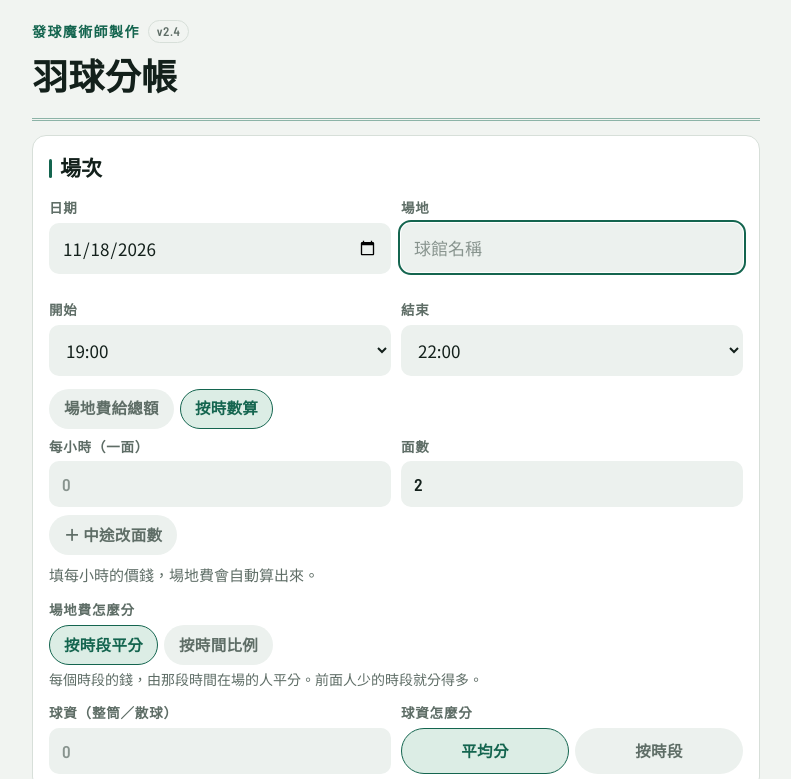
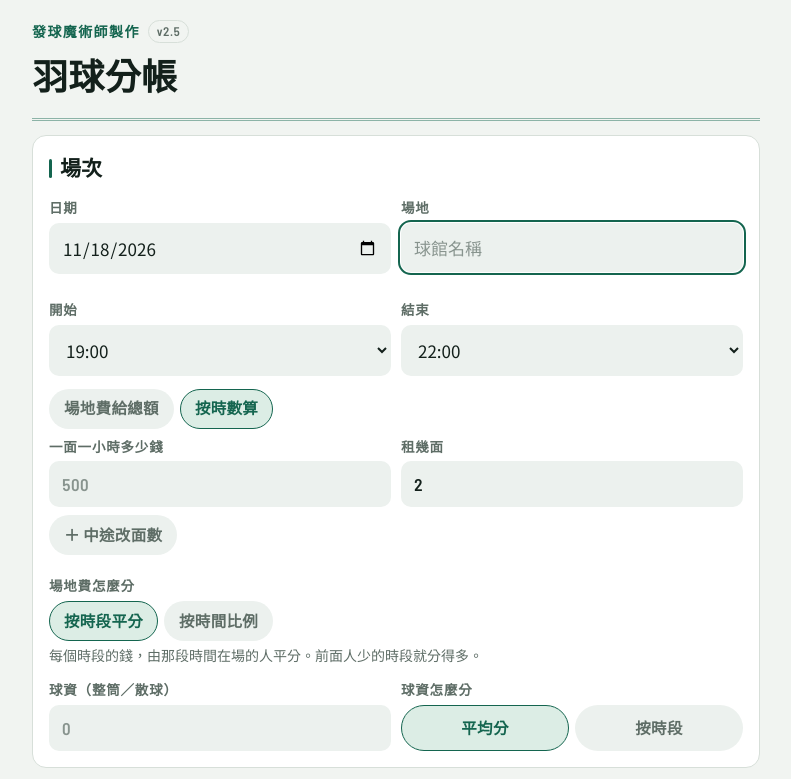
Before and after one commit to residuehank-max/badminton, a plain HTML site: page index.html in a window 1280 px wide. Both pictures are taken after a click on the button "清空示範". Shown: the top 779 px of the page, without its empty margins (244-1035 px from the left). Drawn offline with Linux system fonts and the light colour scheme.

Commit message:
v2.5 場地費欄位改白話：一面一小時多少錢、租幾面
Co-Authored-By: Claude Opus 5.5 <noreply@anthropic.com>
Claude-Session: https://claude.ai/code/session_01TiozgFuaYwXJgRnKBcZCeN

```diff
--- a/index.html
+++ b/index.html
@@ -218,7 +218,7 @@ input[type=date]::-webkit-date-and-time-value{text-align:left}
 <body>
 <main class="wrap">
   <header class="head">
-    <p class="by">發球魔術師製作<span class="ver">v2.4</span></p>
+    <p class="by">發球魔術師製作<span class="ver">v2.5</span></p>
     <h1>羽球分帳</h1>
   </header>
   <div class="rule"></div>
@@ -266,11 +266,11 @@ input[type=date]::-webkit-date-and-time-value{text-align:left}
       <div id="boxHour">
         <div class="grid g2">
           <div class="field">
-            <label for="feeHour">每小時（一面）</label>
-            <input type="number" id="feeHour" inputmode="numeric" min="0" step="10" placeholder="0">
+            <label for="feeHour">一面一小時多少錢</label>
+            <input type="number" id="feeHour" inputmode="numeric" min="0" step="10" placeholder="500">
           </div>
           <div class="field">
-            <label for="courts" id="courtsLabel">面數</label>
+            <label for="courts" id="courtsLabel">租幾面</label>
             <input type="number" id="courts" inputmode="numeric" min="1" step="1" value="1">
           </div>
         </div>
@@ -741,7 +741,7 @@ input[type=date]::-webkit-date-and-time-value{text-align:left}
     var r = compute();
 
     var perHour = num(el.feeHour.value);
-    el.courtsLabel.textContent = changes.length ? "一開始幾面" : "面數";
+    el.courtsLabel.textContent = changes.length ? "一開始租幾面" : "租幾面";
     el.feeCalc.textContent = "";
     if(perHour > 0 && r.totalMin > 0){
       var b = document.createElement("b");
@@ -750,9 +750,9 @@ input[type=date]::-webkit-date-and-time-value{text-align:left}
       el.feeCalc.appendChild(b);
       if(r.plan.length <= 1){
         el.feeCalc.appendChild(document.createTextNode(
-          "　" + perHour + " × " + (r.plan.length ? r.plan[0].n : 1) + " 面 × " + fmtDur(r.totalMin)));
+          "　$" + perHour + " × " + (r.plan.length ? r.plan[0].n : 1) + " 面 × " + fmtDur(r.totalMin)));
       } else {
-        el.feeCalc.appendChild(document.createTextNode("　每面每小時 " + perHour));
+        el.feeCalc.appendChild(document.createTextNode("　一面一小時 $" + perHour));
         r.plan.forEach(function(s){
           var line = document.createElement("span");
           line.style.display = "block";
@@ -762,7 +762,7 @@ input[type=date]::-webkit-date-and-time-value{text-align:left}
         });
       }
     } else {
-      el.feeCalc.textContent = "填每小時的價錢，場地費會自動算出來。";
+      el.feeCalc.textContent = "";
     }
 
     r.rows.forEach(function(row){
```
